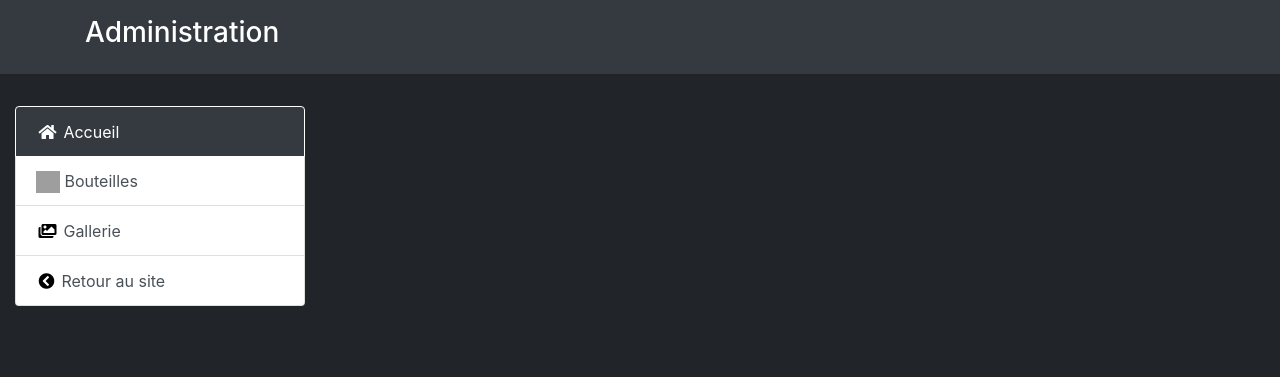
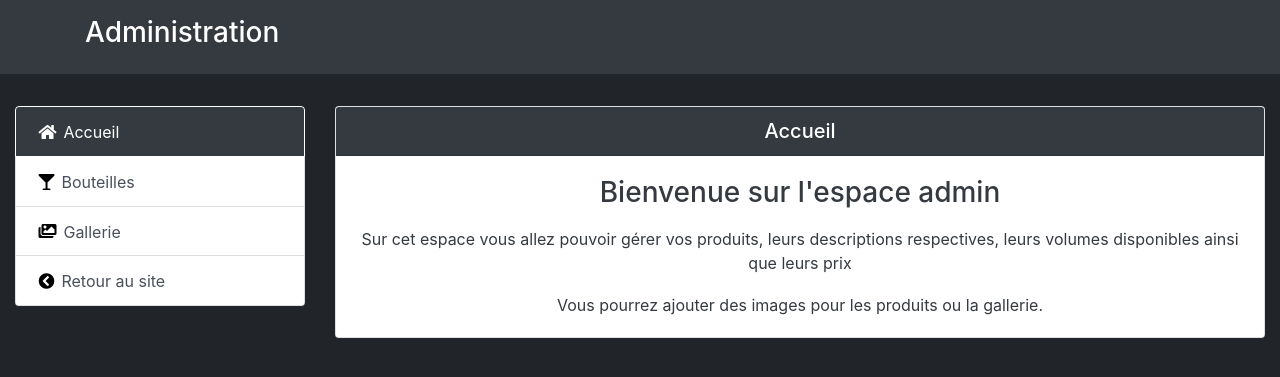
Before and after one commit to Heroiik62/Projet-S2---Champagne-Eric-Marchand, a PHP site: page /admin/index.php in a window 1280 px wide. Shown: the top 377 px of the page. Run offline with PHP 8.4, Linux system fonts and the light colour scheme; some libraries are stand-ins or nearby versions; grey boxes are pictures that could not be loaded.

Commit message:
Improve admin interface, setup features

```diff
--- a/admin/index.php
+++ b/admin/index.php
@@ -14,27 +14,103 @@ $html =<<<HTML
         </div>
     </div>
 </div>
-<div class="row">
+<div class="row" id="admin-content">
     <div class="col-md-4 col-lg-3">
         <div class="container">
             <div class="list-group text-left" id="list-tab" role="tablist">
                 <a class="list-group-item list-group-item-action active" id="home" data-toggle="list" href="#list-home" role="tab" aria-controls="home">
                     <i class="fas fa-home"></i> Accueil
                 </a>
-                <a class="list-group-item list-group-item-action" id="bottles-list" data-toggle="list" href="#list-profile" role="tab" aria-controls="profile">
-                    <img src="https://images.vexels.com/media/users/3/127396/isolated/preview/e6b8636ba9d8839631c86a2d8a4efae8-champagne-bottle-flat-icon-by-vexels.png" id="champagne-bottle"/> Bouteilles
+                <a class="list-group-item list-group-item-action" id="bottles-list" data-toggle="list" href="#list-bottles" role="tab" aria-controls="bottles">
+                    <i class="fas fa-glass-martini"></i> Bouteilles
                 </a>
-                <a class="list-group-item list-group-item-action" id="gallery-list" data-toggle="list" href="#list-messages" role="tab" aria-controls="messages">
+                <a class="list-group-item list-group-item-action" id="gallery-list" data-toggle="list" href="#list-gallery" role="tab" aria-controls="gallery">
                     <i class="fas fa-images"></i> Gallerie
                 </a>
-                <a class="list-group-item list-group-item-action" id="return-to-website" data-toggle="list" href="#list-settings" role="tab" aria-controls="settings">
+                <a class="list-group-item list-group-item-action" onclick="$(location).attr('href','/');" role="tab" aria-controls="return-to-website">
                     <i class="fas fa-chevron-circle-left"></i> Retour au site
                 </a>
             </div>
         </div>
     </div>
+    <div class="col-md-8 col-lg-9">
+        <div class="tab-content container" id="nav-tabContent">
+            <div class="tab-pane fade show active" id="list-home" role="tabpanel" aria-labelledby="list-home-list">
+                <div class="card">
+                    <h5 class="card-header bg-dark">Accueil</h5>
+                    <div class="card-body">
+                        <h3 class="card-title">Bienvenue sur l'espace admin</h3>
+                        <p class="card-text">Sur cet espace vous allez pouvoir gérer vos produits, leurs descriptions respectives, leurs volumes disponibles ainsi que leurs prix</p>
+                        <p class="card-text">Vous pourrez ajouter des images pour les produits ou la gallerie.</p>
+                    </div>
+                </div>
+            </div>
+            <div class="tab-pane fade" id="list-bottles" role="tabpanel" aria-labelledby="list-profile-list">
+                <div class="card">
+                    <h5 class="card-header bg-dark">Les bouteilles</h5>
+                    <div class="card-body">
+                        <h3 class="card-title">Voici la liste de vos bouteilles</h3>
+                        <div class="row">
+                            <div class="col-sm-6 pull-left">
+                                <a href="#" class="btn btn-info" onclick="addBottle()"><i class="fas fa-plus"></i> Ajouter une bouteille</a>
+                            </div>
+                            <div class="col-sm-6 pull-right">
+                                <a href="#" class="btn btn-info" onclick="updateBottles()"><i class="fas fa-redo"></i> Recharger les bouteilles</a>
+                            </div>
+                        </div>
+                    </div>
+                </div>
+            </div>
+            <div class="tab-pane fade" id="list-gallery" role="tabpanel" aria-labelledby="list-messages-list">
+                <div class="card">
+                    <h5 class="card-header bg-dark">Accueil</h5>
+                    <div class="card-body">
+                        <h3 class="card-title">Voici la liste de vos photos de la gallerie</h3>
+                        <div class="row">
+                            <div class="col-sm-6 pull-left">
+                                <a href="#" class="btn btn-info" onclick="addPhoto()"><i class="fas fa-plus"></i> Ajouter une photo</a>
+                            </div>
+                            <div class="col-sm-6 pull-right">
+                                <a href="#" class="btn btn-info" onclick="updatePhotos()"><i class="fas fa-redo"></i> Recharger les photos</a>
+                            </div>
+                        </div>
+                        <div id="list-photos" class="row">
+
+                        </div>
+                    </div>
+                </div>
+            </div>
+        </div>
+    </div>
 </div>
 {$js_scripts}
+<script>
+    updateBottles();
+    updatePhotos();
+
+    function updatePhotos() {
+    }
+
+    function updateBottles() {
+        console.log('photos');
+    }
+
+    function addPhoto() {
+        console.log('photos');
+    }
+
+    function addBottle() {
+        console.log('add bottle');
+    }
+
+    function removePhoto() {
+        console.log('photos');
+    }
+
+    function removeBottle() {
+        console.log('photos');
+    }
+</script>
 HTML;
 
 echo $html;
--- a/css/style.css
+++ b/css/style.css
@@ -57,7 +57,6 @@ p {
 
 i {
     padding: 2% 1% 0 1%;
-    color: white;
 }
 
 footer {
@@ -104,12 +103,12 @@ footer {
     transition: color 300ms
 }
 
-.active {
+li.active {
     color: #CFB53B !important;
     border-top: 3px solid #CFB53B;
 }
 
-.active > a {
+li.active > a {
     color: #CFB53B !important;
 }
 
@@ -188,7 +187,7 @@ footer {
     padding-bottom: 1em;
 }
 
-#list-tab {
+#admin-content {
     padding-top: 2em;
 }
 
@@ -202,11 +201,20 @@ footer {
     color: white !important;
 }
 
+ #list-tab > a {
+     color: #49505C;
+ }
+
 #list-tab > a > .fas {
     color: black !important;
 }
 
-#champagne-bottle {
+svg {
     height: 22px;
     width: 24px;
+    fill: #000 !important;
 }
+
+#nav-tabContent .card-text, #nav-tabContent .card-title {
+    color: #343a40;
+}
```
Also changed, not shown: api/bouteille.php (added, +10 -0 lines), api/image.php (added, +14 -0 lines), gallery.class.php (added, +74 -0 lines), produit.class.php (+50 -0 lines).
